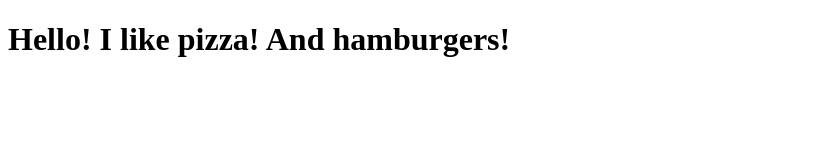
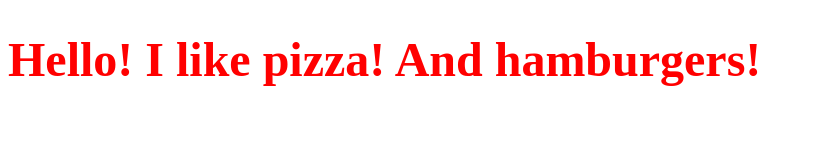
Before and after one commit to joeylee08/sep-final-project, a plain HTML site: page index.html in a window 1280 px wide. Shown: the whole page, without its empty margins (0-813 px from the left). Drawn offline with Linux system fonts and the light colour scheme.

Commit message:
more testing

```diff
--- a/index.html
+++ b/index.html
@@ -1,11 +1,11 @@
 <!DOCTYPE html>
 <html lang="en">
   <head>
+    <link rel="stylesheet" href="./style.css">
     <title>My First Project</title>
-    <link rel="stylesheet" href="./style.css">
   </head>
   <body>
-    <h1>Hello! I like pizza! And hamburgers!</h1>
+    <h1 id="first">Hello! I like pizza! And hamburgers!</h1>
     <script src="./script.js"></script>
   </body>
 </html>
```
